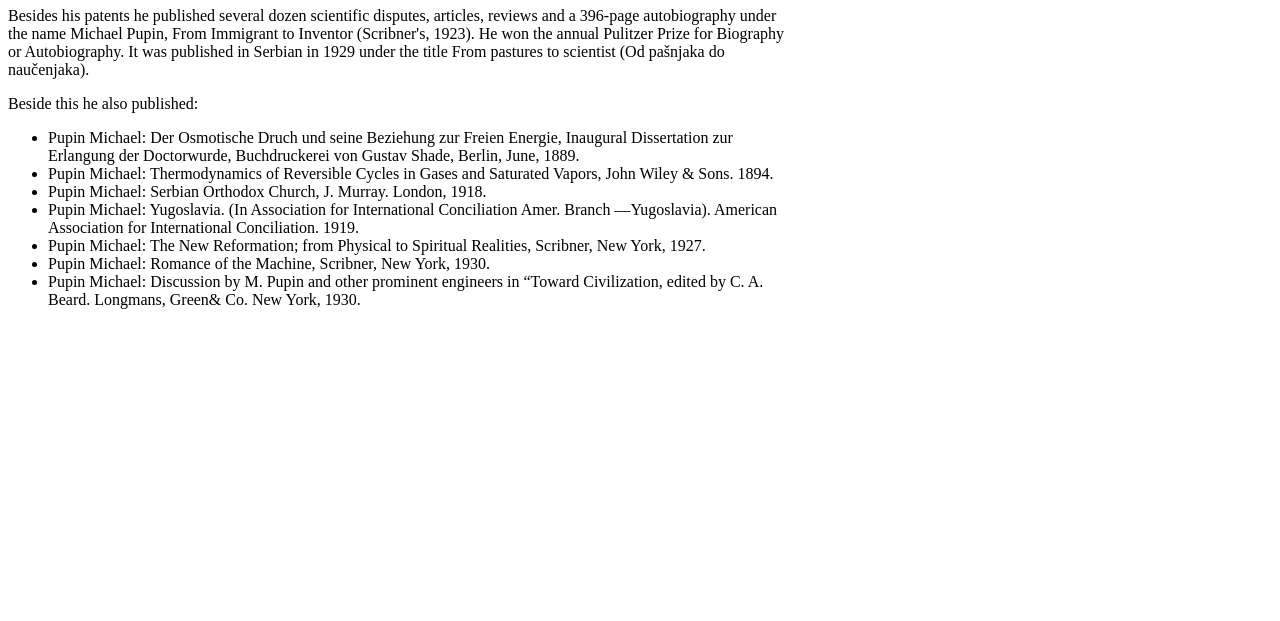
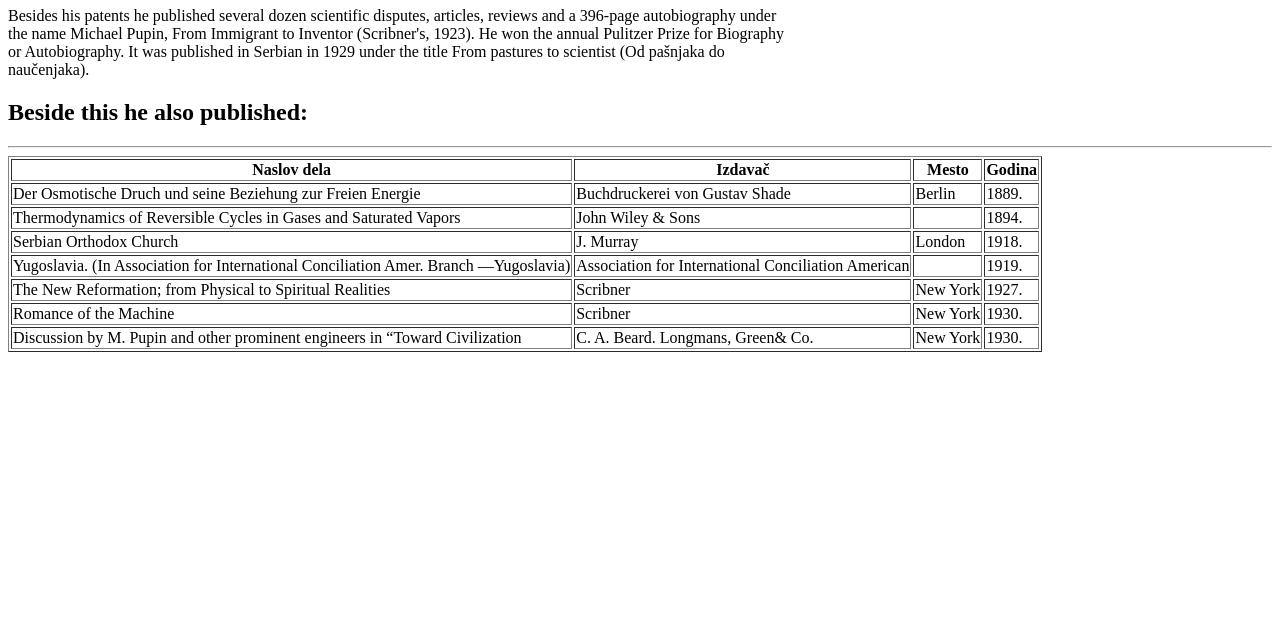
Before and after one commit to MarkoBuda87/Pupin, a plain HTML site: page Literary-work.html in a window 1280 px wide. Shown: the part 179-800 px from the top of the page. Drawn offline with Linux system fonts and the light colour scheme.

Commit message:
Initial Commit

```diff
--- a/Literary-work.html
+++ b/Literary-work.html
@@ -3,8 +3,10 @@
 <head>
 <meta charset="UTF-8">
 <title>radovi</title>
+<link href="style.css" rel="stylesheet">
 </head>
 <body>
+<div id="nav">
 <p>
 <ul>
 <li><a href="index.html">Main page</a></li>
@@ -13,26 +15,70 @@
 <li><a href="pupin-coils.html">Pupin coils</a></li>
 </ul>
 </p>
+</div>
+<div id="main3">
+<h1>Literary work</h1>
 <hr>
-<h1>Literary work</h1>
 <p>
 Besides his patents he published several dozen scientific disputes, articles, reviews and a 396-page autobiography under<br>
 the name Michael Pupin, From Immigrant to Inventor (Scribner's, 1923). He won the annual Pulitzer Prize for Biography<br>
 or Autobiography. It was published in Serbian in 1929 under the title From pastures to scientist (Od pašnjaka do<br>
 naučenjaka).</p>
-<p>
-Beside this he also published:</p>
-<ul>
-<li>Pupin Michael: Der Osmotische Druch und seine Beziehung zur Freien Energie, Inaugural Dissertation zur<br>
-Erlangung der Doctorwurde, Buchdruckerei von Gustav Shade, Berlin, June, 1889.</li>
-<li>Pupin Michael: Thermodynamics of Reversible Cycles in Gases and Saturated Vapors, John Wiley & Sons. 1894.</li>
-<li>Pupin Michael: Serbian Orthodox Church, J. Murray. London, 1918.</li>
-<li>Pupin Michael: Yugoslavia. (In Association for International Conciliation Amer. Branch —Yugoslavia). American<br>
-Association for International Conciliation. 1919.</li>
-<li>Pupin Michael: The New Reformation; from Physical to Spiritual Realities, Scribner, New York, 1927.</li>
-<li>Pupin Michael: Romance of the Machine, Scribner, New York, 1930.</li>
-<li>Pupin Michael: Discussion by M. Pupin and other prominent engineers in “Toward Civilization, edited by C. A.<br>
-Beard. Longmans, Green& Co. New York, 1930.</li>
-</ul>
+<h2>Beside this he also published:</h2>
+<hr>
+</div><!--end #main3 -->
+
+<div id="bottom">
+<table border="1">
+<tr>
+	<th>Naslov dela</th>
+	<th>Izdavač</th>
+	<th>Mesto</th>
+	<th>Godina</th>
+</tr>
+<tr>
+	<td> Der Osmotische Druch und seine Beziehung zur Freien Energie</td>
+	<td>Buchdruckerei von Gustav Shade</td>
+	<td>Berlin</td>
+	<td>1889.</td>
+</tr>
+<tr>
+	<td>Thermodynamics of Reversible Cycles in Gases and Saturated Vapors</td>
+	<td>John Wiley & Sons</td>
+	<td>&nbsp </td>
+	<td>1894.</td>
+</tr>
+<tr>
+	<td>Serbian Orthodox Church</td>
+	<td>J. Murray</td>
+	<td>London</td>
+	<td>1918.</td>
+</tr>
+<tr>
+	<td>Yugoslavia. (In Association for International Conciliation Amer. Branch —Yugoslavia)</td>
+	<td>Association for International Conciliation American</td>
+	<td>&nbsp </td>
+	<td>1919.</td>
+</tr>
+<tr>
+	<td>The New Reformation; from Physical to Spiritual Realities</td>
+	<td>Scribner</td>
+	<td>New York</td>
+	<td>1927.</td>
+</tr>
+<tr>
+	<td>Romance of the Machine</td>
+	<td>Scribner</td>
+	<td>New York</td>
+	<td>1930.</td>
+</tr>
+<tr>
+	<td>Discussion by M. Pupin and other prominent engineers in “Toward Civilization</td>
+	<td>C. A. Beard. Longmans, Green& Co.</td>
+	<td>New York</td>
+	<td>1930.</td>
+</tr>
+</div><!--end #bottom -->
+</table>
 </body>
 </html>
```
